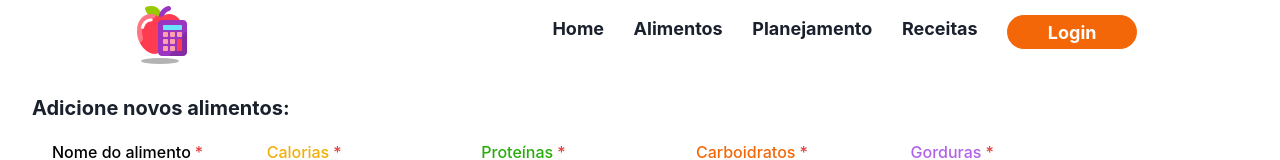
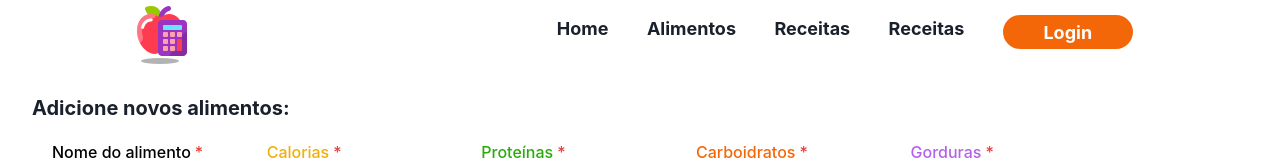
Before and after one commit to RicardoSantos-99/Diet, a React (Vite) app: page / in a window 1280 px wide. Shown: the top 160 px of the page. Built offline with nearby package versions, Linux system fonts and the light colour scheme; no server answers.

Commit message:
add navigation

```diff
--- a/src/components/MainMenu/MainMenu.component.tsx
+++ b/src/components/MainMenu/MainMenu.component.tsx
@@ -1,5 +1,4 @@
 import React from 'react';
-import { BrowserRouter as Router, Routes, Route } from 'react-router-dom';
 import {
 	MainContainer,
 	Container,
@@ -10,6 +9,7 @@ import {
 	ContainerLogin,
 } from './MainMenu.styled';
 import NutriPlan from '../../assets/nutriplan.png';
+import { Link } from 'react-router-dom';
 
 const MainMenu = () => {
 	return (
@@ -17,12 +17,20 @@ const MainMenu = () => {
 			<Container>
 				<Logo src={NutriPlan} />
 				<Menu>
-					<Titles>Home</Titles>
-					<Titles>Alimentos</Titles>
-					<Titles>Planejamento</Titles>
+					<Titles>
+						<Link to="/">Home</Link>
+					</Titles>
+					<Titles>
+						<Link to="/alimentos">Alimentos</Link>
+					</Titles>
+					<Titles>
+						<Link to="/receitas">Receitas</Link>
+					</Titles>
 					<Titles>Receitas</Titles>
 					<ContainerLogin>
-						<Login>Login</Login>
+						<Login>
+							<Link to="/login">Login</Link>
+						</Login>
 					</ContainerLogin>
 				</Menu>
 			</Container>
--- a/src/main.jsx
+++ b/src/main.jsx
@@ -6,14 +6,30 @@ import { ChakraProvider } from '@chakra-ui/react';
 import './index.css';
 import { ToastContainer } from 'react-toastify';
 import { FoodProvider } from './components/MainMenu/foodContext';
+import { BrowserRouter as Router, Route, Routes } from 'react-router-dom';
 
 ReactDOM.createRoot(document.getElementById('root')).render(
-	<ChakraProvider>
-		<MainMenu />
-		<FoodProvider>
-			<FormAdd />
-			<CalorieCalculation />
-		</FoodProvider>
-		<ToastContainer />
-	</ChakraProvider>,
+	<Router>
+		<ChakraProvider>
+			<FoodProvider>
+				<Routes>
+					<Route path="/" element={<MainMenu />} />
+					<Route path="/login" />
+				</Routes>
+				<FormAdd />
+				<CalorieCalculation />
+			</FoodProvider>
+			<ToastContainer
+				position="top-right"
+				autoClose={5000}
+				hideProgressBar={false}
+				newestOnTop={false}
+				closeOnClick
+				rtl={false}
+				pauseOnFocusLoss
+				draggable
+				pauseOnHover
+			/>
+		</ChakraProvider>
+	</Router>,
 );
```
